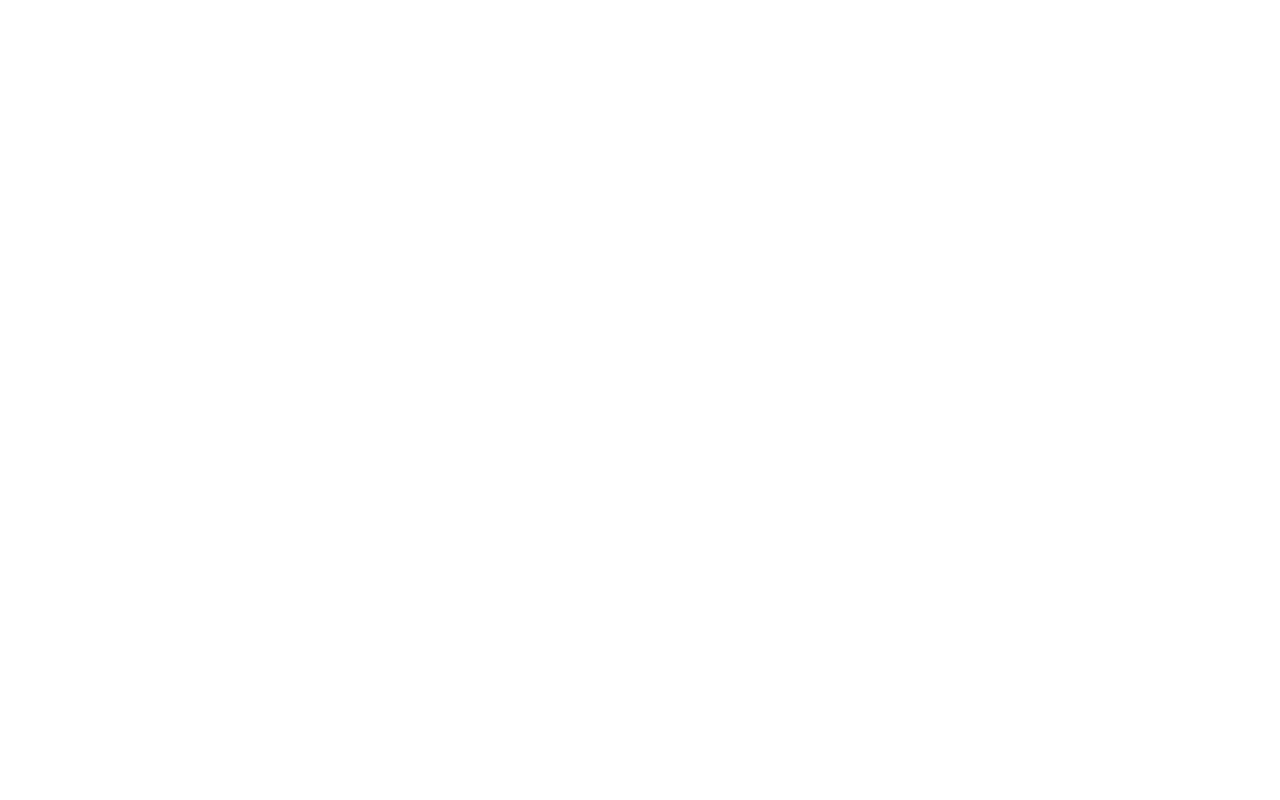
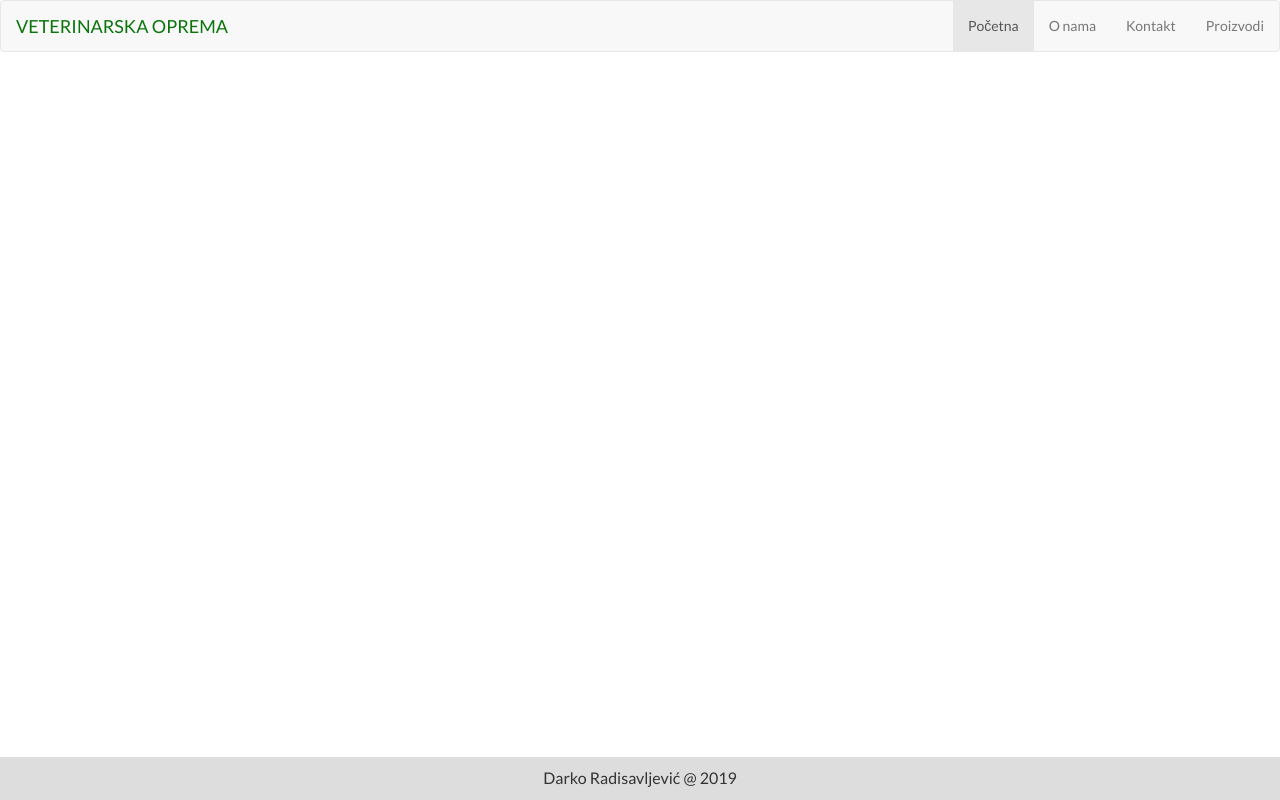
Before and after one commit to darkoradisavljevic/veterinarskaOprema, a website: page index.html in a window 1280 px wide. Drawn offline with nearby package versions, Linux system fonts and the light colour scheme.

Commit message:
header i footer

```diff
--- a/css/style.css
+++ b/css/style.css
@@ -0,0 +1,24 @@
+html, body {
+	font-family: 'Lato', sans-serif !important;
+}
+h1{
+	font-size: 20px;
+	text-transform: uppercase;
+	color: #0a750a;
+}
+nav .container-fluid .navbar-header a{
+	text-transform: uppercase;
+	color: #0a750a;
+}
+
+
+#footer {
+	background-color: #ddd;
+	text-align: center;
+	width: 100%;
+	position: absolute;
+	bottom: 0;
+	padding-top: 10px;
+	padding-bottom: 10px;
+	font-size: 16px;
+}
--- a/html/footer.html
+++ b/html/footer.html
@@ -0,0 +1,7 @@
+<script>
+	document.getElementById("currentYear").innerHTML = new Date().getFullYear();
+
+</script>
+<div>
+	Darko Radisavljević @ <span id="currentYear"></span>
+</div>
--- a/html/header.html
+++ b/html/header.html
@@ -0,0 +1,15 @@
+<nav class="navbar navbar-default">
+	<div class="container-fluid">
+		<div class="navbar-header">
+			<a class="navbar-brand" href="#">
+				Veterinarska oprema
+			</a>
+		</div>
+		<ul class="nav navbar-nav navbar-right">
+			<li class="active"><a href="#">Početna</a></li>
+			<li><a href="#">O nama</a></li>
+			<li><a href="#">Kontakt</a></li>
+			<li><a href="#">Proizvodi</a></li>
+		</ul>
+	</div>
+</nav>
--- a/index.html
+++ b/index.html
@@ -6,13 +6,22 @@
 	<meta name="viewport" content="width=device-width, initial-scale=1.0">
 	<meta http-equiv="X-UA-Compatible" content="ie=edge">
 	<title>Veterinarska oprema</title>
+	<link rel="stylesheet" type="text/css" href="css/style.css">
+	<link href="http://fonts.googleapis.com/css?family=Lato:400,700" rel="stylesheet" type="text/css">
 	<link rel="stylesheet" href="https://maxcdn.bootstrapcdn.com/bootstrap/3.4.0/css/bootstrap.min.css">
 	<script src="https://ajax.googleapis.com/ajax/libs/jquery/3.3.1/jquery.min.js"></script>
 	<script src="https://maxcdn.bootstrapcdn.com/bootstrap/3.4.0/js/bootstrap.min.js"></script>
+	<script>
+		$(() => {
+			$("#footer").load("/html/footer.html");
+			$("#header").load("/html/header.html")
+		});
+	</script>
 </head>
 
 <body>
-
+	<div id="header"></div>
+	<div id="footer"></div>
 </body>
 
 </html>
```
Also changed, not shown: assets/favicon.png (added), assets/headerLogo.png (added), assets/vetOprema.jpg (added), assets/vetOpremaTransparent.png (added). Lines whose indentation alone changed are shown as unchanged.
